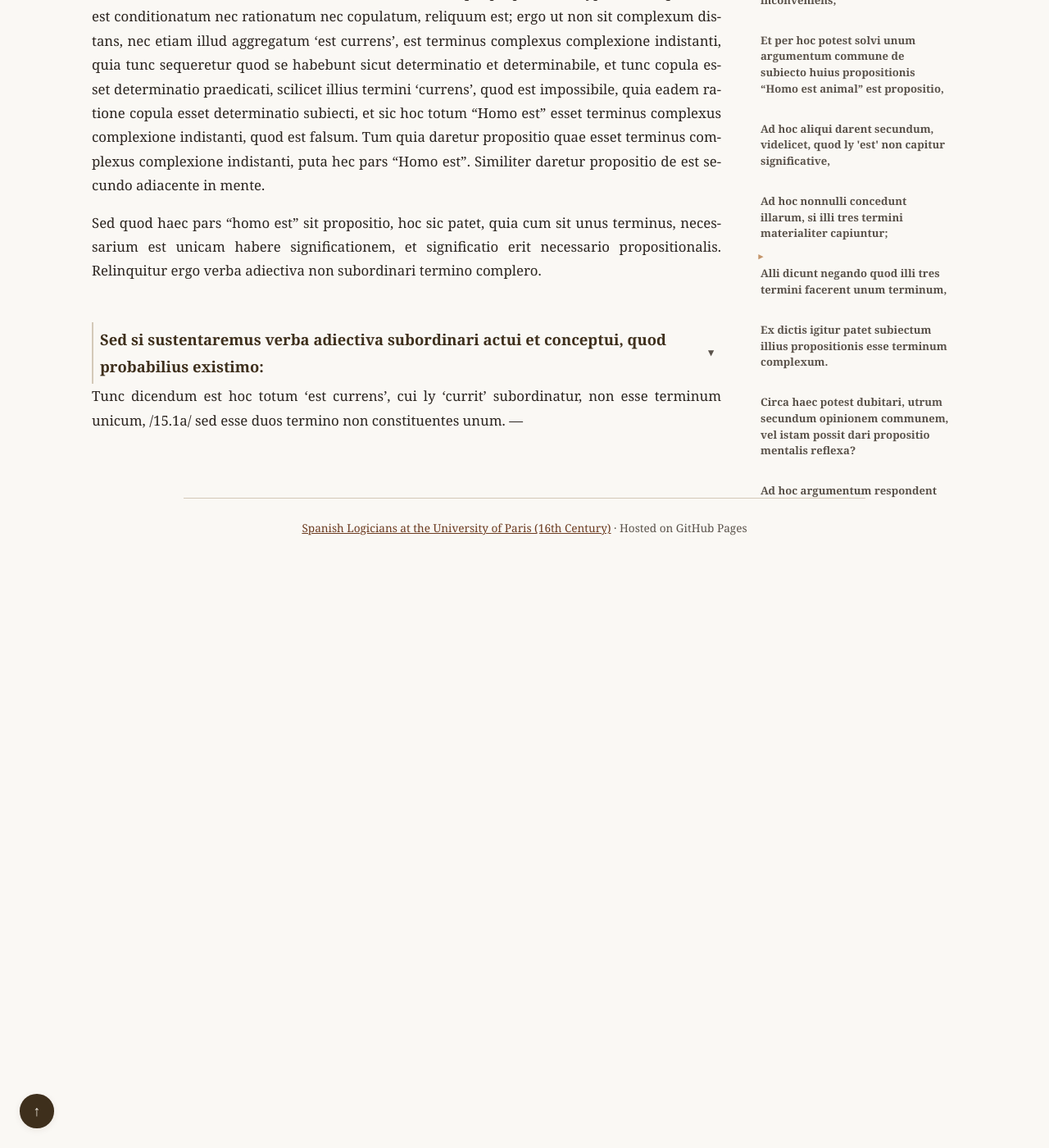
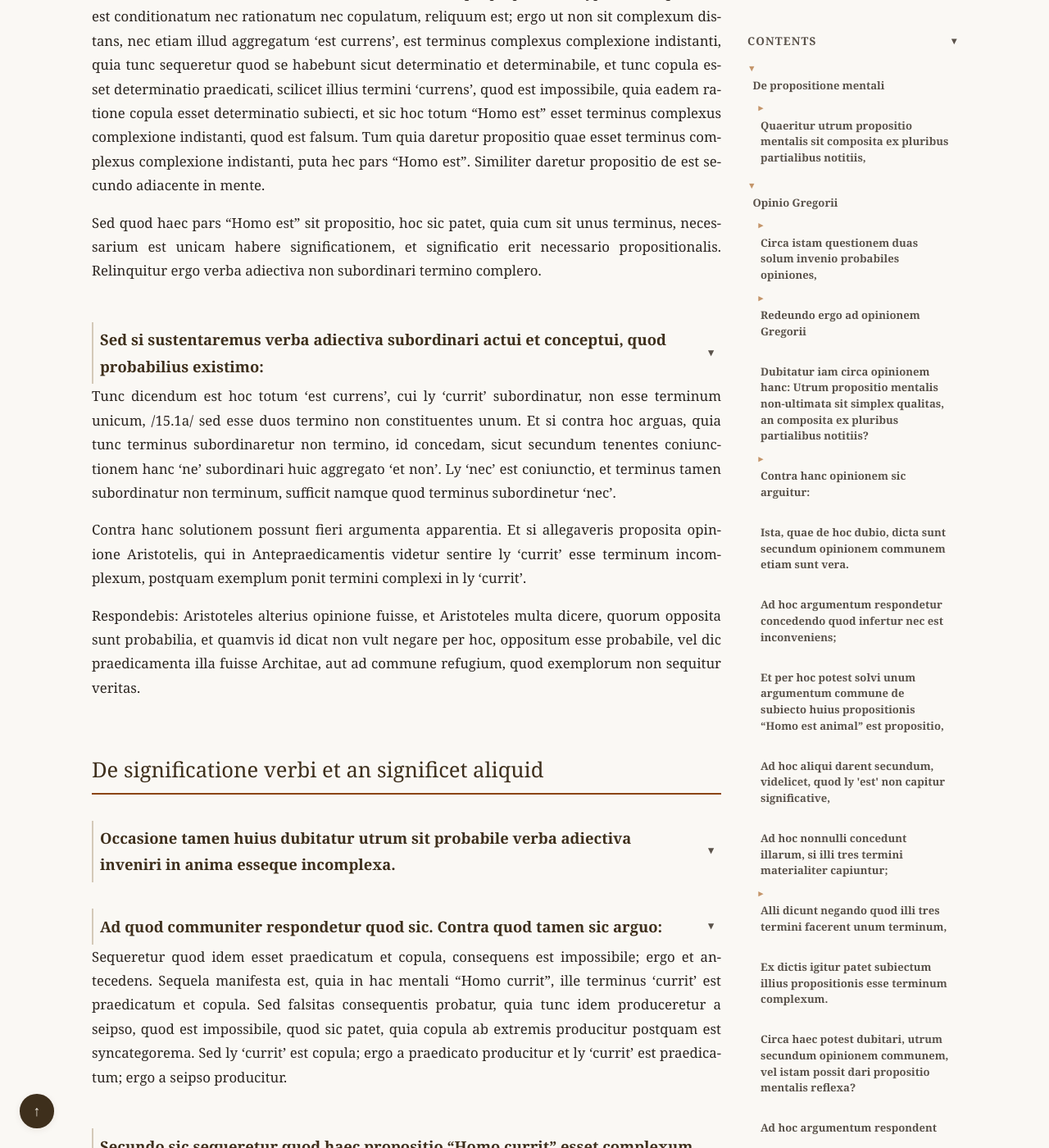
Before and after one commit to JoseBalado/Spanish-Logicians-at-the-University-of-Paris, a Jekyll site: the page built from philosophers/Fernando-de-Enzinas/Tractatus-de-compositione-propositionis-mentalis-1528.md, in a window 1280 px wide and 1400 px high, scrolled down 53494 px. Shown: the whole window at 82% size. Built offline with Jekyll 4.4.1, drawn with Linux system fonts in a browser that asks for light colours; before the commit the page ends 54174 px from its top, so only the background shows below that; some of the changed text lies outside the part shown.

Commit message:
Enzinas 15.1

```diff
--- a/philosophers/Fernando-de-Enzinas/Tractatus-de-compositione-propositionis-mentalis-1528.md
+++ b/philosophers/Fernando-de-Enzinas/Tractatus-de-compositione-propositionis-mentalis-1528.md
@@ -894,11 +894,58 @@ Quia hoc totum 'est currens', postquam includit hunc terminum 'ens', non signifi
 
 Praeterea omne complexum distans est propositio vel denominatum a propositione hypothetica, hoc totum 'est currens' non est denominatum ab aliqua propositione hypothetica, quia non est conditionatum nec rationatum nec copulatum, reliquum est; ergo ut non sit complexum distans, nec etiam illud aggregatum 'est currens', est terminus complexus complexione indistanti, quia tunc sequeretur quod se habebunt sicut determinatio et determinabile, et tunc copula esset determinatio praedicati, scilicet illius termini 'currens', quod est impossibile, quia eadem ratione copula esset determinatio subiecti, et sic hoc totum "Homo est" esset terminus complexus complexione indistanti, quod est falsum. Tum quia daretur propositio quae esset terminus complexus complexione indistanti, puta hec pars "Homo est". Similiter daretur propositio de est secundo adiacente in mente.
 
-Sed quod haec pars "homo est" sit propositio, hoc sic patet, quia cum sit unus terminus, necessarium est unicam habere significationem, et significatio erit necessario propositionalis. Relinquitur ergo verba adiectiva non subordinari termino complero.
+Sed quod haec pars "Homo est" sit propositio, hoc sic patet, quia cum sit unus terminus, necessarium est unicam habere significationem, et significatio erit necessario propositionalis. Relinquitur ergo verba adiectiva non subordinari termino complero.
 
 ### Sed si sustentaremus verba adiectiva subordinari actui et conceptui, quod probabilius existimo:
 
-Tunc dicendum est hoc totum 'est currens', cui ly 'currit' subordinatur, non esse terminum unicum, /15.1a/ sed esse duos termino non constituentes unum. ---
+Tunc dicendum est hoc totum 'est currens', cui ly 'currit' subordinatur, non esse terminum unicum, /15.1a/ sed esse duos termino non constituentes unum. Et si contra hoc arguas, quia tunc terminus subordinaretur non termino, id concedam, sicut secundum tenentes coniunctionem hanc 'ne' subordinari huic aggregato 'et non'. Ly 'nec' est coniunctio, et terminus tamen subordinatur non terminum, sufficit namque quod terminus subordinetur 'nec'.
+
+Contra hanc solutionem possunt fieri argumenta apparentia. Et si allegaveris proposita opinione Aristotelis, qui in Antepraedicamentis videtur sentire ly 'currit' esse terminum incomplexum, postquam exemplum ponit termini complexi in ly 'currit'.
+
+Respondebis: Aristoteles alterius opinione fuisse, et Aristoteles multa dicere, quorum opposita sunt probabilia, et quamvis id dicat non vult negare per hoc, oppositum esse probabile, vel dic praedicamenta illa fuisse Architae, aut ad commune refugium, quod exemplorum non sequitur veritas.
+
+# De significatione verbi et an significet aliquid
+
+### Occasione tamen huius dubitatur utrum sit probabile verba adiectiva inveniri in anima esseque incomplexa.
+
+### Ad quod communiter respondetur quod sic. Contra quod tamen sic arguo:
+
+<!-- Important text here -->
+Sequeretur quod idem esset praedicatum et copula, consequens est impossibile; ergo et antecedens. Sequela manifesta est, quia in hac mentali "Homo currit", ille terminus 'currit' est praedicatum et copula. Sed falsitas consequentis probatur, quia tunc idem produceretur a seipso, quod est impossibile, quod sic patet, quia copula ab extremis producitur postquam est syncategorema. Sed ly 'currit' est copula; ergo a praedicato producitur et ly 'currit' est praedicatum; ergo a seipso producitur.
+
+### Secundo sic sequeretur quod haec propositio "Homo currit" esset complexum complexione indistanti:
+
+Postquam partes eius non coniunguntur per aliquod coniungibile. Si dicas quod ly 'curritur' coniungitur cum ly 'homo'.
+
+### Contra hoc arguitur: Nihil potest unire seipsum; ergo ly 'currit' non potest seipsum unire, quod est contra responsionem.
+
+### Tertio sic arguitur: Sequeretur quod posset inveniri ly 'canis' in mente.
+
+Consequens est falsum, quia tunc esset aequivocatio in mente. Consequens est falsum; ergo et responsio. Sequela patet quia si aliqua esset causa quare ly 'canis' non inveniretur in mente, esset quia cum est conceptus categorematicus absolute repraesentans, oporteret quod inveniatur aliqua convenientia /15.1b/ accidentalis inter sua significata, quae non invenitur inter illa quae non significat, ut patet per regulam communem Nominalium.
+
+Sed hoc non impedit quin ille terminus 'canis' inveniatur in mente; ergo propositum. Minor probatur, quia invenitur ly 'currit' in mente, quod significat currentia et aliqualiter et tempus, et nulla invenitur convenientia essentialis nec accidentalis inter sua significata, sicut nec inter significata illius termini 'canis'; ergo si ly 'canis' propter dictum non invenitur, etiam nec ly 'currit'.
+
+Praeterea cum ly 'currit' habeat duas significationes inter se, nullo pacto convenientes, sequitur quod non invenitur in mente.
+
+### Ad duo prima facile est respondere, quia ad primum respondebitur concedendo sequelam et negando falsitatem consequentis.
+
+Et ad probationem nego sequelam, et ad probationem nego maiorem, videlicet quod oporteat copulam ab utroque extremorum produci. Sed requiritur quod ipsa praesupponit, videlicet a quocumque quod non est ipsamet.
+
+### Ads secundam rationem respondeo sicut responsum est usque ad replicam ad quam distinguo antecedens:
+
+Quia vel intelligis quod nihil uniat se cum alio, et hoc falsum est, quia liga una potest ligare se cum alio, vel intelligis quod nihil idem uniat se, et sic concedo in quo sensu non procedit ratio.
+
+### Tertium argumentum apparet mihi difficile, ad quod respondeo negando sequelam.
+
+Et ad probationem nego minorem, et ad probationem dico quod licet nulla sit convenientia inter significationes de ly 'currit', non propterea oportet quod sit aequivocus, aut quod propter illam etiam ly 'canis' inveniatur in mente. Et discrimen est, quia ly 'currit' est syncategorema aliquo modo, et non oportet quod, inter significationem unitivam et currentia, inveniatur convenientia, quia illa significatio unitiva est nihil est.
+
+Sed oportet quod convenientia inveniatur inter significata huius termini 'canis' postquam absolutus simpliciter est, et nullam includit significationem syncategorematicam. Et si dicas non maior convenientia invenitur inter currentia et tempus quod significari per ly 'currit', concessum est quam inter significationes de ly 'canis', ergo et caetera.
+
+Sed ly currit importat tempus de /15.2a/ formali aut de significatione syncategorematica, quia inquantum copula ipsum importat et currentia de materiali.
+
+
+
+
 
 
 <!--
```
